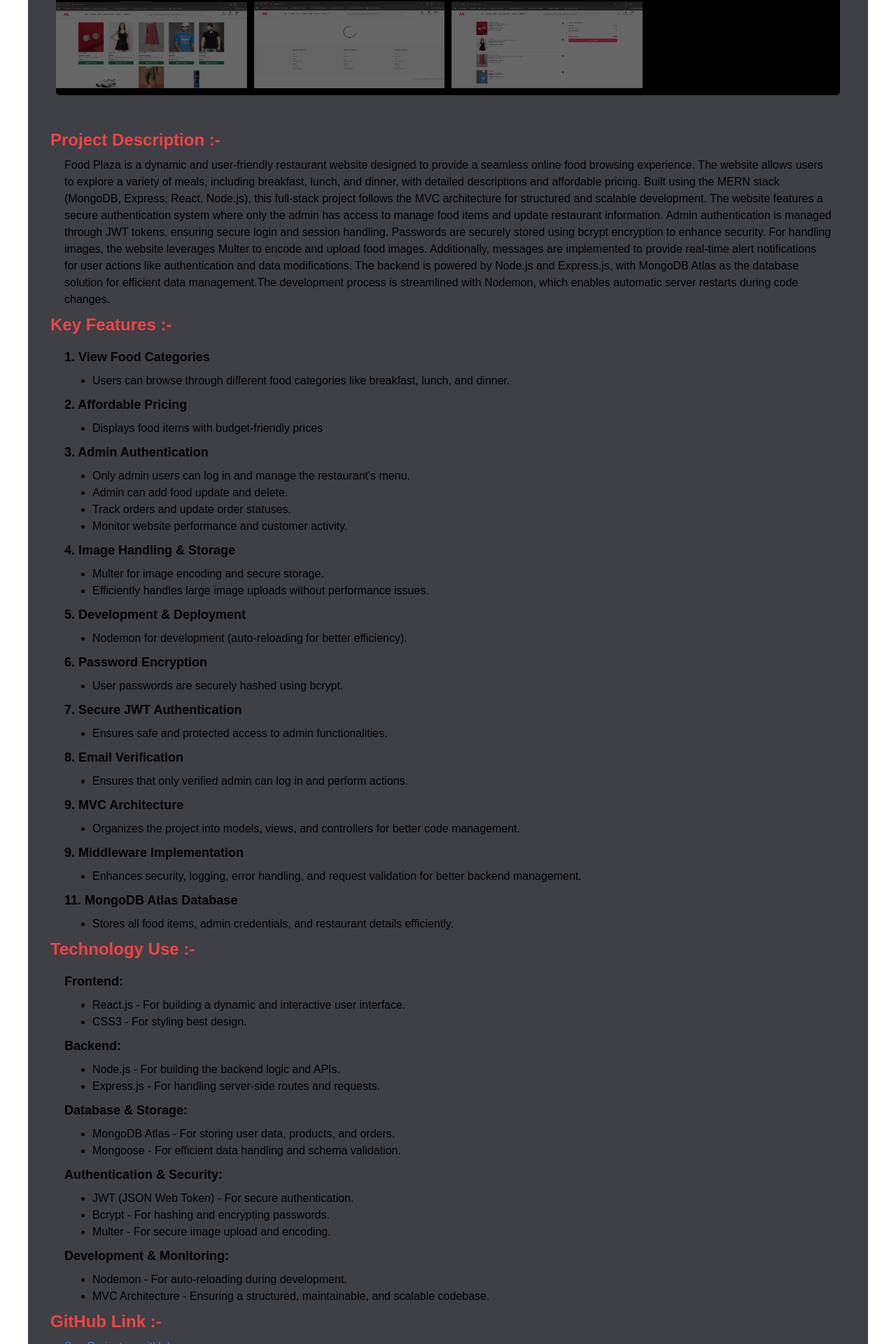
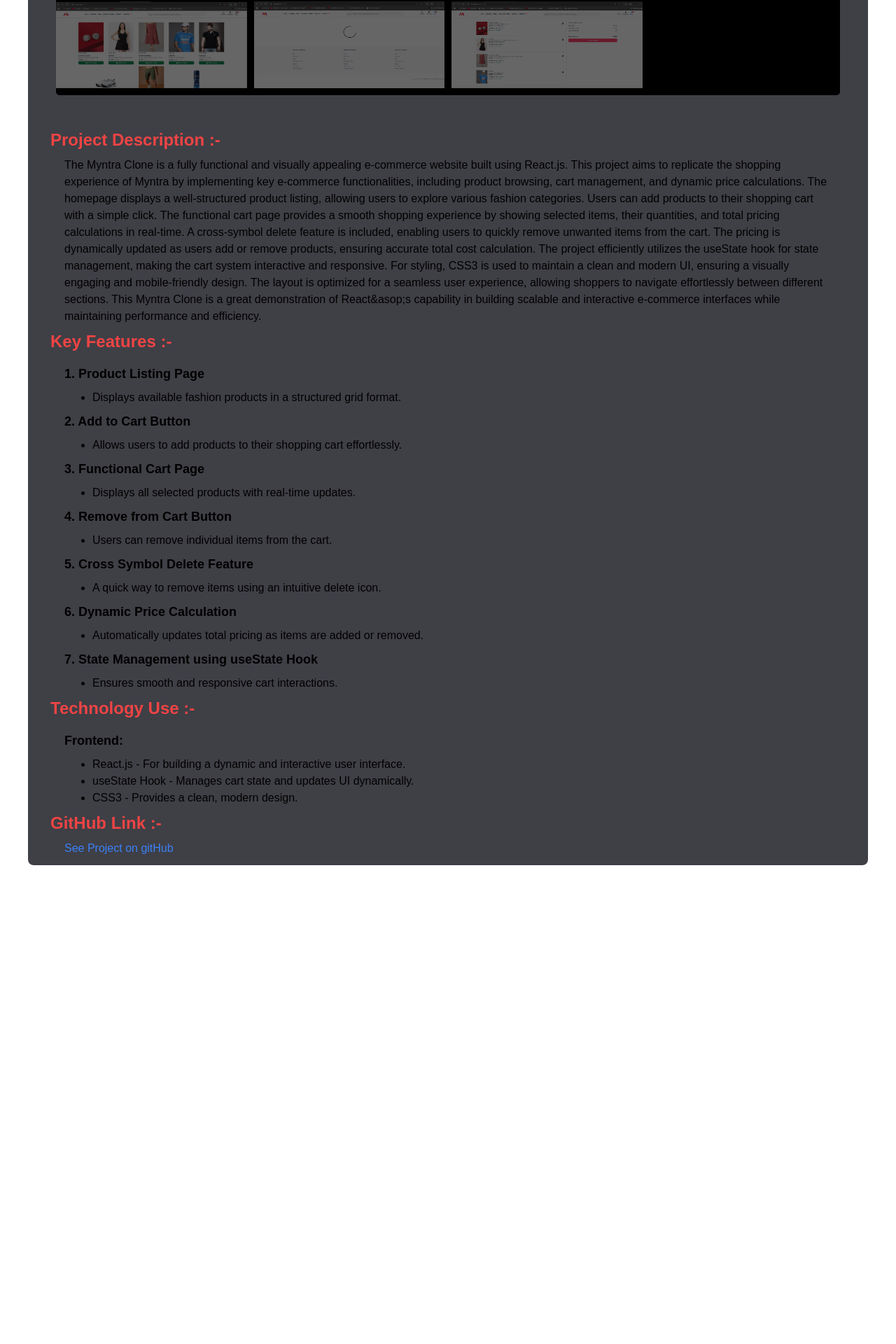
Before and after one commit to abhijit84842/Abhijit_Portfolio, a Next.js app: page /pages/projectall/overview/myntraoverview in a window 1280 px wide. Shown: the part 676-2596 px from the top of the page at 70% size. After the commit the page ends 1952 px from the top, so only its background shows below. Built offline with nearby package versions, Linux system fonts and the light colour scheme.

Commit message:
add project desription

```diff
--- a/app/components/ProjectsOverview/MyntraClone.js
+++ b/app/components/ProjectsOverview/MyntraClone.js
@@ -112,25 +112,29 @@ const MyntraClone = () => {
           </h2>
           <div className="description px-10">
             <p>
-              Food Plaza is a dynamic and user-friendly restaurant website
-              designed to provide a seamless online food browsing experience.
-              The website allows users to explore a variety of meals, including
-              breakfast, lunch, and dinner, with detailed descriptions and
-              affordable pricing. Built using the MERN stack (MongoDB, Express,
-              React, Node.js), this full-stack project follows the MVC
-              architecture for structured and scalable development. The website
-              features a secure authentication system where only the admin has
-              access to manage food items and update restaurant information.
-              Admin authentication is managed through JWT tokens, ensuring
-              secure login and session handling. Passwords are securely stored
-              using bcrypt encryption to enhance security. For handling images,
-              the website leverages Multer to encode and upload food images.
-              Additionally, messages are implemented to provide real-time alert
-              notifications for user actions like authentication and data
-              modifications. The backend is powered by Node.js and Express.js,
-              with MongoDB Atlas as the database solution for efficient data
-              management.The development process is streamlined with Nodemon,
-              which enables automatic server restarts during code changes.
+              The Myntra Clone is a fully functional and visually appealing
+              e-commerce website built using React.js. This project aims to
+              replicate the shopping experience of Myntra by implementing key
+              e-commerce functionalities, including product browsing, cart
+              management, and dynamic price calculations. The homepage displays
+              a well-structured product listing, allowing users to explore
+              various fashion categories. Users can add products to their
+              shopping cart with a simple click. The functional cart page
+              provides a smooth shopping experience by showing selected items,
+              their quantities, and total pricing calculations in real-time. A
+              cross-symbol delete feature is included, enabling users to quickly
+              remove unwanted items from the cart. The pricing is dynamically
+              updated as users add or remove products, ensuring accurate total
+              cost calculation. The project efficiently utilizes the useState
+              hook for state management, making the cart system interactive and
+              responsive. For styling, CSS3 is used to maintain a clean and
+              modern UI, ensuring a visually engaging and mobile-friendly
+              design. The layout is optimized for a seamless user experience,
+              allowing shoppers to navigate effortlessly between different
+              sections. This Myntra Clone is a great demonstration of
+              React&asop;s capability in building scalable and interactive
+              e-commerce interfaces while maintaining performance and
+              efficiency.
             </p>
           </div>
         </div>
@@ -140,101 +144,58 @@ const MyntraClone = () => {
           </h2>
           <ul className="ml-10 list-disc mt-2">
             <h3 className="text-lg font-semibold mb-2">
-              1. View Food Categories
+              1. Product Listing Page
             </h3>
             <li className="ml-10">
-              Users can browse through different food categories like breakfast,
-              lunch, and dinner.
+              Displays available fashion products in a structured grid format.
             </li>
           </ul>
           <ul className="ml-10 list-disc mt-2">
             <h3 className="text-lg font-semibold mb-2">
-              2. Affordable Pricing
+              2. Add to Cart Button
             </h3>
             <li className="ml-10">
-              Displays food items with budget-friendly prices
+              Allows users to add products to their shopping cart effortlessly.
             </li>
           </ul>
           <ul className="ml-10 list-disc mt-2">
             <h3 className="text-lg font-semibold mb-2">
-              3. Admin Authentication
+              3. Functional Cart Page
             </h3>
             <li className="ml-10">
-              Only admin users can log in and manage the restaurant&apos;s menu.
-            </li>
-            <li className="ml-10">Admin can add food update and delete.</li>
-            <li className="ml-10">Track orders and update order statuses.</li>
-            <li className="ml-10">
-              Monitor website performance and customer activity.
+              Displays all selected products with real-time updates.
             </li>
           </ul>
           <ul className="ml-10 list-disc mt-2">
             <h3 className="text-lg font-semibold mb-2">
-              4. Image Handling & Storage
+              4. Remove from Cart Button
             </h3>
             <li className="ml-10">
-              Multer for image encoding and secure storage.
-            </li>
-            <li className="ml-10">
-              Efficiently handles large image uploads without performance
-              issues.
+              Users can remove individual items from the cart.
             </li>
           </ul>
           <ul className="ml-10 list-disc mt-2">
             <h3 className="text-lg font-semibold mb-2">
-              5. Development & Deployment
+              5. Cross Symbol Delete Feature
             </h3>
             <li className="ml-10">
-              Nodemon for development (auto-reloading for better efficiency).
+              A quick way to remove items using an intuitive delete icon.
             </li>
           </ul>
           <ul className="ml-10 list-disc mt-2">
             <h3 className="text-lg font-semibold mb-2">
-              6. Password Encryption
+              6. Dynamic Price Calculation
             </h3>
             <li className="ml-10">
-              User passwords are securely hashed using bcrypt.
+              Automatically updates total pricing as items are added or removed.
             </li>
           </ul>
           <ul className="ml-10 list-disc mt-2">
             <h3 className="text-lg font-semibold mb-2">
-              7. Secure JWT Authentication
+              7. State Management using useState Hook
             </h3>
             <li className="ml-10">
-              Ensures safe and protected access to admin functionalities.
-            </li>
-          </ul>
-          <ul className="ml-10 list-disc mt-2">
-            <h3 className="text-lg font-semibold mb-2">
-              8. Email Verification
-            </h3>
-            <li className="ml-10">
-              Ensures that only verified admin can log in and perform actions.
-            </li>
-          </ul>
-          <ul className="ml-10 list-disc mt-2">
-            <h3 className="text-lg font-semibold mb-2">9. MVC Architecture</h3>
-            <li className="ml-10">
-              Organizes the project into models, views, and controllers for
-              better code management.
-            </li>
-          </ul>
-          <ul className="ml-10 list-disc mt-2">
-            <h3 className="text-lg font-semibold mb-2">
-              9. Middleware Implementation
-            </h3>
-            <li className="ml-10">
-              Enhances security, logging, error handling, and request validation
-              for better backend management.
-            </li>
-          </ul>
-          <ul className="ml-10 list-disc mt-2">
-            <h3 className="text-lg font-semibold mb-2">
-              11. MongoDB Atlas Database
-            </h3>
-            <li className="ml-10">
-              Stores all food items, admin credentials, and restaurant details
-              efficiently.
+              Ensures smooth and responsive cart interactions.
             </li>
           </ul>
         </div>
@@ -248,51 +209,10 @@ const MyntraClone = () => {
             <li className="ml-10">
               React.js - For building a dynamic and interactive user interface.
             </li>
-            <li className="ml-10">CSS3 - For styling best design.</li>
-          </ul>
-          <ul className="ml-10 list-disc mt-2">
-            <h3 className="text-lg font-semibold mb-2">Backend:</h3>
             <li className="ml-10">
-              Node.js - For building the backend logic and APIs.
+              useState Hook - Manages cart state and updates UI dynamically.
             </li>
-            <li className="ml-10">
-              Express.js - For handling server-side routes and requests.
-            </li>
-          </ul>
-          <ul className="ml-10 list-disc mt-2">
-            <h3 className="text-lg font-semibold mb-2">Database & Storage:</h3>
-            <li className="ml-10">
-              MongoDB Atlas - For storing user data, products, and orders.
-            </li>
-            <li className="ml-10">
-              Mongoose - For efficient data handling and schema validation.
-            </li>
-          </ul>
-          <ul className="ml-10 list-disc mt-2">
-            <h3 className="text-lg font-semibold mb-2">
-              Authentication & Security:
-            </h3>
-            <li className="ml-10">
-              JWT (JSON Web Token) - For secure authentication.
-            </li>
-            <li className="ml-10">
-              Bcrypt - For hashing and encrypting passwords.
-            </li>
-            <li className="ml-10">
-              Multer - For secure image upload and encoding.
-            </li>
-          </ul>
-          <ul className="ml-10 list-disc mt-2">
-            <h3 className="text-lg font-semibold mb-2">
-              Development & Monitoring:
-            </h3>
-            <li className="ml-10">
-              Nodemon - For auto-reloading during development.
-            </li>
-            <li className="ml-10">
-              MVC Architecture - Ensuring a structured, maintainable, and
-              scalable codebase.
-            </li>
+            <li className="ml-10">CSS3 - Provides a clean, modern design.</li>
           </ul>
         </div>
         <div className="github-link">
@@ -301,7 +221,7 @@ const MyntraClone = () => {
           </h2>
           <Link
             className="ml-10 text-blue-500"
-            href="https://github.com/abhijit84842/Web_Development_Projects_2024/tree/master/Frontend%20Project(React%20Js)/Food_Plaza_app_Using%20React"
+            href="https://github.com/abhijit84842/Web_Development_Projects_2024/tree/master/MERN%20Stack%20Project/Myntra%20Clone%20Using%20React/Myntra%20Clone"
           >
             See Project on gitHub
           </Link>
```
